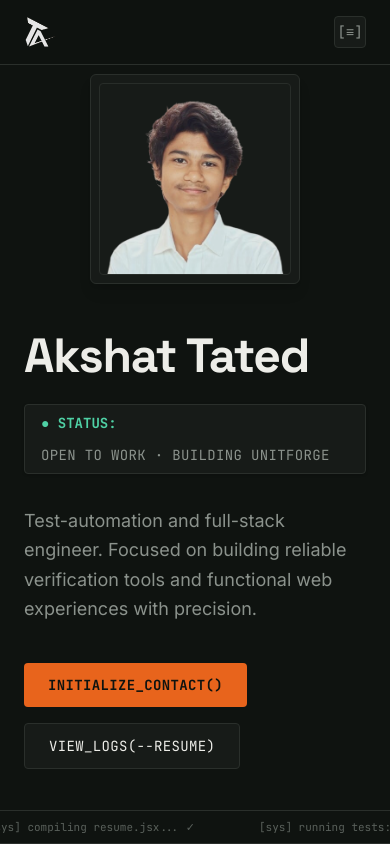
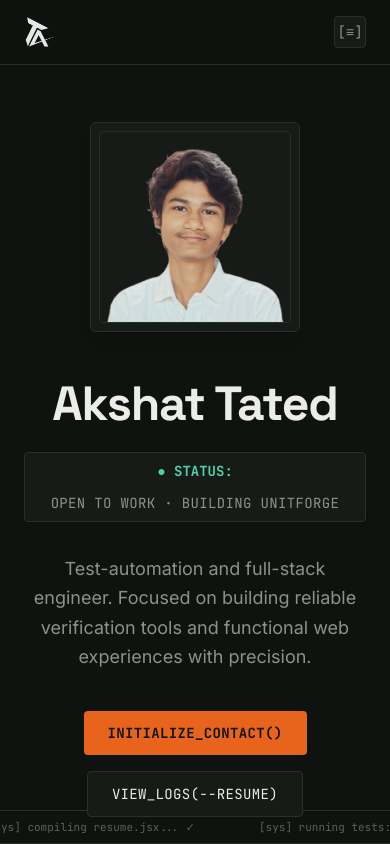
Before and after one commit to Akshat-Tated/portfolio-website, a React (Vite) app: page / in a window 390 px wide. Shown: the top 844 px of the page. Built offline with nearby package versions, Linux system fonts and the light colour scheme.

Commit message:
Hero layout fix: Center align and add top margin on mobile

```diff
--- a/src/components/Hero.jsx
+++ b/src/components/Hero.jsx
@@ -6,13 +6,13 @@ const Hero = () => {
       <div className="relative z-10 w-full max-w-6xl mx-auto flex flex-col md:flex-row items-center justify-between gap-12">
 
         {/* Text Section */}
-        <div className="flex-1 order-2 md:order-1">
+        <div className="flex-1 order-2 md:order-1 flex flex-col items-center md:items-start text-center md:text-left">
           <h1 className="text-5xl md:text-7xl lg:text-8xl font-bold tracking-tight text-light-text">
             Akshat Tated
           </h1>
 
           {/* Status Line */}
-          <div className="mt-6 flex flex-wrap items-center gap-3 mono text-sm md:text-base border border-border-subtle bg-surface px-4 py-2 w-fit rounded-sm shadow-sm">
+          <div className="mt-6 flex flex-wrap items-center justify-center md:justify-start gap-3 mono text-sm md:text-base border border-border-subtle bg-surface px-4 py-2 w-fit rounded-sm shadow-sm">
             <span className="text-secondary font-bold">● STATUS:</span>
             <span className="text-muted-text tracking-wide">OPEN TO WORK · BUILDING UNITFORGE</span>
           </div>
@@ -22,7 +22,7 @@ const Hero = () => {
           </p>
 
           {/* Buttons */}
-          <div className="mt-10 flex flex-wrap gap-4">
+          <div className="mt-10 flex flex-wrap justify-center md:justify-start gap-4">
             <a
               href="mailto:akshattated18@gmail.com"
               className="bg-primary text-dark-bg px-6 py-3 rounded-sm font-semibold hover:opacity-90 transition mono text-sm uppercase tracking-wide"
@@ -39,7 +39,7 @@ const Hero = () => {
         </div>
 
         {/* Image Section */}
-        <div className="order-1 md:order-2 md:w-1/3 shrink-0 flex justify-center md:justify-end">
+        <div className="order-1 md:order-2 md:w-1/3 shrink-0 flex justify-center md:justify-end mt-24 md:mt-0">
           <div className="relative p-2 bg-surface border border-border-subtle rounded-md shadow-lg">
             <img
               src="assets/heroimg.png"
```
